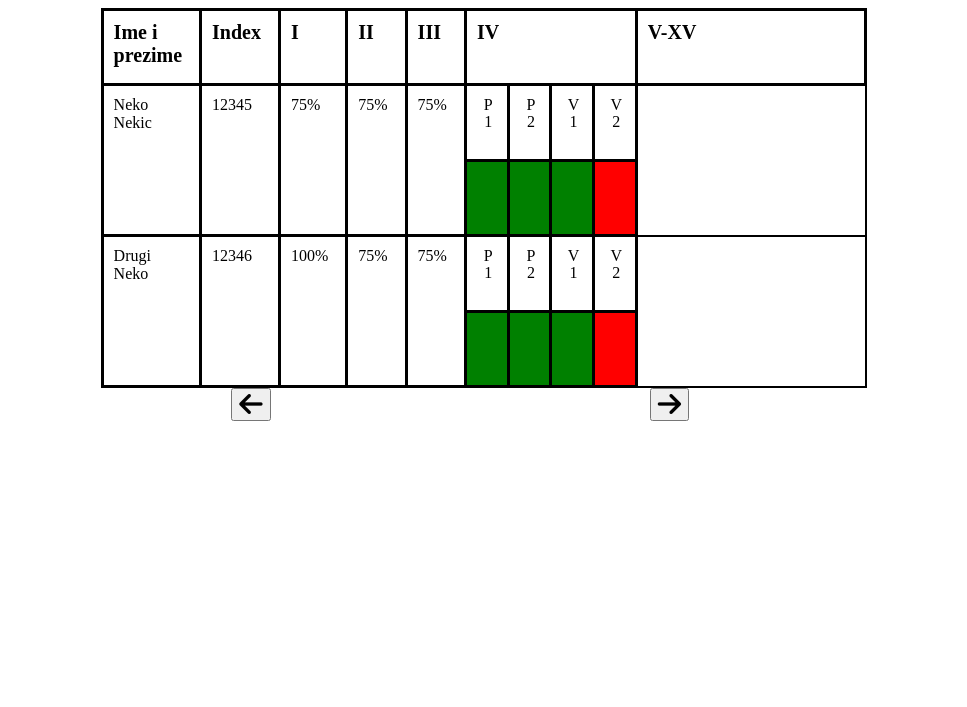
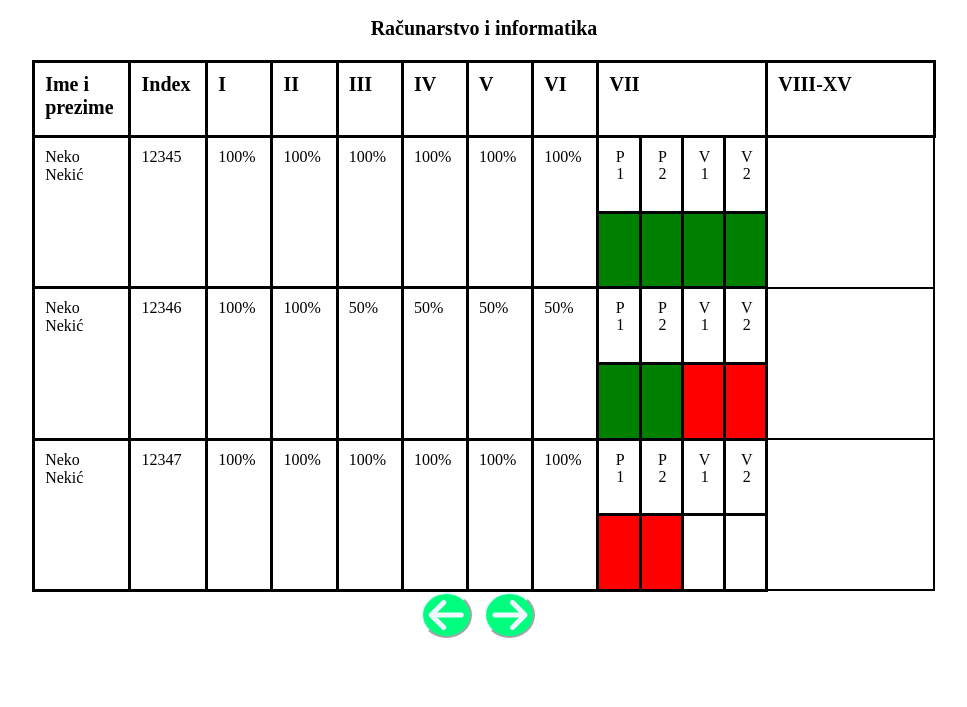
Before and after one commit to nbecirspah1/WebTehnologijeProjekat, a plain HTML site: page html/prisustvo.html in a window 1280 px wide. Shown: the part 93-800 px from the top of the page, without its empty margins (156-1123 px from the left). Drawn offline with Linux system fonts and the light colour scheme.

Commit message:
Finalna verzija spirale 2

```diff
--- a/css/prisustvo.css
+++ b/css/prisustvo.css
@@ -1,5 +1,5 @@
 h1{
-    font-size: 30pt;
+    font-size: 20pt;
     font-weight: bold;
     text-align: center;
 }
@@ -18,7 +18,7 @@ p{
 }
 
 h2, h3{
-    font-size: 20pt;
+    font-size: 15pt;
     text-align: center;
 
 }
@@ -32,7 +32,9 @@ td, th {
 table{
     border-collapse: collapse;
     margin-left: auto;
+    /*display: flex;*/
     margin-right: auto;
+
 }
 th{
     height: 3%;
@@ -86,9 +88,19 @@ td{
 }
 
 #dugmeLijevo{
-    margin-left: 30%;
+    margin-left: 45%;
+    border-radius: 50%;
+    background-color:springgreen;
+    color:aliceblue;
+    border-color: aliceblue;
 }
 
 #dugmeDesno{
-    margin-left: 30%;
+    margin-left: 1%;
+    border-radius: 50%;
+    background-color:springgreen;
+    color:aliceblue;
+    border-color: aliceblue;
+
+
 }
--- a/scripts/TabelaPrisustvo.js
+++ b/scripts/TabelaPrisustvo.js
@@ -1,7 +1,17 @@
 let TabelaPrisustvo = function(divRef, podaci){
 
-
-
+   var dugmeDesno, dugmeLijevo, tabela;
+   var tekucaSedmica = 0;
+   var maxSedmica = 0;
+   divRef.innerHTML ="";
+   const att = document.createAttribute("class");
+   att.value="vertikalno";
+  let naslov = divRef.appendChild(document.createElement('h1'));
+  naslov.innerHTML = podaci.predmet;
+  divRef.appendChild(document.createElement('h2')).innerHTML = "BSc2";
+  divRef.appendChild(document.createElement('h3')).innerHTML = "Računarstvo i informatika";
+  let overflowDIV = divRef.appendChild(document.createElement('div'));
+  overflowDIV.setAttribute("id", "overflow");
   /////////VALIDACIJA PODATAKA/////////
   if(podaci.brojPredavanjaSedmicno < 0 || podaci.brojVjezbiSedmicno < 0){//broj predavanja ili vjezbi < 0
     let tekst =overflowDIV.appendChild(document.createElement('p'));
@@ -42,23 +52,24 @@ let TabelaPrisustvo = function(divRef, podaci){
     }
   }
 
-   let tekucaSedmica = 0;
-   let maxSedmica = 0;
+
   for(let i = 0; i< podaci.prisustva.length; i++){//Nalazimo tekucu sedmicu
      if(podaci.prisustva[i].sedmica > tekucaSedmica) {
        tekucaSedmica = podaci.prisustva[i].sedmica;
        maxSedmica = podaci.prisustva[i].sedmica;
      }
   }
+  let pronadjenaPrvasedmica = false;
   for(j=1; j<=tekucaSedmica; j++){
    let pronadjenaItasedmica=false;
     for(let i =0; i<podaci.prisustva.length; i++){
       if(podaci.prisustva[i].sedmica == j){
+        pronadjenaPrvasedmica = true;
         pronadjenaItasedmica = true;
         break;
       }
     }
-    if(!pronadjenaItasedmica){
+    if(!pronadjenaItasedmica && pronadjenaPrvasedmica){
       let tekst =overflowDIV.appendChild(document.createElement('p'));
       tekst.innerHTML ="Podaci o prisustvu nisu validni!"
       return 0;
@@ -83,7 +94,8 @@ let TabelaPrisustvo = function(divRef, podaci){
     else if(broj == 14) return "XIV";
     else if(broj == 15) return "XV";
   }
-  /////////FJE SLJEDECA SEDMICA I PRETHODNASEMICA/////////
+
+ /////////FJE SLJEDECA SEDMICA I PRETHODNA SEDMICA/////////
  let sljedecaSedmica = function () {
     if(tekucaSedmica < maxSedmica){
         tekucaSedmica = tekucaSedmica + 1;
@@ -104,16 +116,21 @@ new nacrtajTabelu(tekucaSedmica);
 }
 
 
+
   /////////PODACI SU UREDU, MOZEMO PRAVITI TABELU/////////
   let nacrtajTabelu = function (tekucaSedmica) {
-    divRef.innerHTML ="";
+  divRef.innerHTML = "";
    const att = document.createAttribute("class");
    att.value="vertikalno";
   let naslov = divRef.appendChild(document.createElement('h1'));
   naslov.innerHTML = podaci.predmet;
+  divRef.appendChild(document.createElement('h2')).innerHTML = "BSc2";
+  divRef.appendChild(document.createElement('h3')).innerHTML = "Računarstvo i informatika";
   let overflowDIV = divRef.appendChild(document.createElement('div'));
   overflowDIV.setAttribute("id", "overflow");
-  let tabela = overflowDIV.appendChild(document.createElement('table'));
+
+
+   tabela = overflowDIV.appendChild(document.createElement('table'));
    let prviRed = tabela.appendChild(document.createElement('tr'));
    let kolonaIme = prviRed.appendChild(document.createElement('th'));
    kolonaIme.innerHTML = "Ime i prezime";
@@ -128,11 +145,16 @@ new nacrtajTabelu(tekucaSedmica);
       kolonaBrojSedmice.colSpan = podaci.brojPredavanjaSedmicno + podaci.brojVjezbiSedmicno;
     }
    }
-
+   if(maxSedmica!=15){
     let zadnjaKolona = prviRed.appendChild(document.createElement('th'));
     zadnjaKolona.colSpan = 15 - maxSedmica + 1;
+    if(maxSedmica!=14){
     zadnjaKolona.innerHTML = toRimskiBrojevi(maxSedmica+1) + "-" + toRimskiBrojevi(15);
-
+   }
+   else{
+    zadnjaKolona.innerHTML =toRimskiBrojevi(15);
+   }
+   }
     for(let i = 0; i < podaci.studenti.length; i++){//Ovom for petljom prolazimo kroz sve studente i
                                                     //upisujemo njihova imena i indekse
         let red = tabela.appendChild(document.createElement('tr'));
@@ -152,8 +174,10 @@ new nacrtajTabelu(tekucaSedmica);
             if(podaci.studenti[i].index == podaci.prisustva[j].index && podaci.prisustva[j].sedmica == sedmica){
              let kolona = red.appendChild(document.createElement('td'));
              kolona.rowSpan = "2";
-              kolona.innerHTML = ((podaci.prisustva[j].predavanja + podaci.prisustva[j].vjezbe)/
-              (podaci.brojPredavanjaSedmicno +  podaci.brojVjezbiSedmicno))*100 + '%';
+             if(podaci.prisustva[j].predavanja != null && podaci.prisustva[j].vjezbe != null){
+                kolona.innerHTML = (((podaci.prisustva[j].predavanja + podaci.prisustva[j].vjezbe)/
+                (podaci.brojPredavanjaSedmicno +  podaci.brojVjezbiSedmicno))*100).toFixed(0) + '%';
+            }
               sedmica = sedmica + 1;
               j=-1;
           }
@@ -176,7 +200,7 @@ new nacrtajTabelu(tekucaSedmica);
               if( k <= podaci.prisustva[j].predavanja){
                 kol1.setAttribute("class", "zelena");
               }
-              else{
+              else if(podaci.prisustva[j].predavanja != null){
                 kol1.setAttribute("class", "crvena");
               }
             }
@@ -188,7 +212,7 @@ new nacrtajTabelu(tekucaSedmica);
               if( k <= podaci.prisustva[j].vjezbe){
                 kol1.setAttribute("class", "zelena");
               }
-              else{
+              else if(podaci.prisustva[j].vjezbe != null){
                 kol1.setAttribute("class", "crvena");
               }
 
@@ -235,16 +259,16 @@ new nacrtajTabelu(tekucaSedmica);
       skripta.setAttribute("crossorigin", "anonymous");
       let div1 = divRef.appendChild(document.createElement('div'));
       div1.setAttribute("id", "dugmici");
-      let dugmeLijevo = div1.appendChild(document.createElement('button'));
+       dugmeLijevo = div1.appendChild(document.createElement('button'));
       dugmeLijevo.setAttribute("id", "dugmeLijevo");
       let strelicaLijevo = dugmeLijevo.appendChild(document.createElement('i'));
-      strelicaLijevo.setAttribute("class", "fa-solid fa-arrow-left fa-2x");
-      let dugmeDesno = div1.appendChild(document.createElement('button'));
+      strelicaLijevo.setAttribute("class", "fa-solid fa-arrow-left fa-3x");
+       dugmeDesno = div1.appendChild(document.createElement('button'));
       dugmeDesno.setAttribute("id", "dugmeDesno");
       let strelicaDesno = dugmeDesno.appendChild(document.createElement('i'));
-      strelicaDesno.setAttribute("class", "fa-solid fa-arrow-right fa-2x");
-      dugmeDesno.onclick =  sljedecaSedmica;
-      dugmeLijevo.onclick =  prethodnaSedmica;
+      strelicaDesno.setAttribute("class", "fa-solid fa-arrow-right fa-3x");
+      dugmeDesno.onclick = sljedecaSedmica;
+      dugmeLijevo.onclick = prethodnaSedmica;
   }
 
 
--- a/scripts/prisustvo.js
+++ b/scripts/prisustvo.js
@@ -1,33 +1,22 @@
 new TabelaPrisustvo(document.getElementById("tabela"), {
     "studenti": [{
-			"ime": "Neko Nekic",
+        "ime": "Neko Nekić",
         "index": 12345
     },
     {
-			"ime": "Drugi Neko",
-			"index": 12346
-		},
-		/*{
-			"ime": "Neko Nekic1",
-			"index": 12347
-		},
-		{
-			"ime": "Drugi Neko2",
-			"index": 12348
-		}*/
-	],
-	"prisustva": [
-			{
-			"sedmica": 3,
-			"predavanja": 2,
-			"vjezbe": 1,
+        "ime": "Neko Nekić",
         "index": 12346
     },
     {
-			"sedmica": 2,
+    "ime": "Neko Nekić",
+    "index": 12347
+    }
+],
+"prisustva": [{
+        "sedmica": 1,
         "predavanja": 2,
-			"vjezbe": 1,
-			"index": 12346
+        "vjezbe": 2,
+        "index": 12345
     },
     {
         "sedmica": 1,
@@ -38,38 +27,121 @@ new TabelaPrisustvo(document.getElementById("tabela"), {
     {
         "sedmica": 1,
         "predavanja": 2,
-			"vjezbe": 1,
-			"index": 12345
-		}
-		,{
+        "vjezbe": 2,
+        "index": 12347
+    },
+    {
         "sedmica": 2,
         "predavanja": 2,
-			"vjezbe": 1,
+        "vjezbe": 2,
+        "index": 12345
+    },
+    {
+        "sedmica": 2,
+        "predavanja": 2,
+        "vjezbe": 2,
+        "index": 12346
+    },
+    {
+        "sedmica": 2,
+        "predavanja": 2,
+        "vjezbe": 2,
+        "index": 12347
+    },
+    {
+        "sedmica": 3,
+        "predavanja": 2,
+        "vjezbe": 2,
         "index": 12345
     },
     {
         "sedmica": 3,
         "predavanja": 2,
-			"vjezbe": 1,
+        "vjezbe": 0,
+        "index": 12346
+    },
+    {
+        "sedmica": 3,
+        "predavanja": 2,
+        "vjezbe": 2,
+        "index": 12347
+    },
+    {
+        "sedmica": 4,
+        "predavanja": 2,
+        "vjezbe": 2,
         "index": 12345
     },
     {
         "sedmica": 4,
-			"predavanja": 2,
+        "predavanja": 1,
         "vjezbe": 1,
         "index": 12346
     },
-
     {
         "sedmica": 4,
         "predavanja": 2,
+        "vjezbe": 2,
+        "index": 12347
+    },
+    {
+        "sedmica": 5,
+        "predavanja": 2,
+        "vjezbe": 2,
+        "index": 12345
+    },
+    {
+        "sedmica": 5,
+        "predavanja": 2,
+        "vjezbe": 0,
+        "index": 12346
+    },
+    {
+        "sedmica": 5,
+        "predavanja": 2,
+        "vjezbe": 2,
+        "index": 12347
+    },
+    {
+        "sedmica": 6,
+        "predavanja": 2,
+        "vjezbe": 2,
+        "index": 12345
+    },
+    {
+        "sedmica": 6,
+        "predavanja": 1,
         "vjezbe": 1,
+        "index": 12346
+    },
+    {
+        "sedmica": 6,
+        "predavanja": 2,
+        "vjezbe": 2,
+        "index": 12347
+    },
+    {
+        "sedmica": 7,
+        "predavanja": 2,
+        "vjezbe": 2,
         "index": 12345
+    },
+    {
+        "sedmica": 7,
+        "predavanja": 2,
+        "vjezbe": 0,
+        "index": 12346
+    },
+    {
+        "sedmica": 7,
+        "predavanja": 0,
+        "index": 12347
     }
 ],
 "predmet": "Razvoj mobilnih aplikacija",
 "brojPredavanjaSedmicno": 2,
 "brojVjezbiSedmicno": 2
+
 }
 );
 
```
Lines whose indentation alone changed are shown as unchanged.
